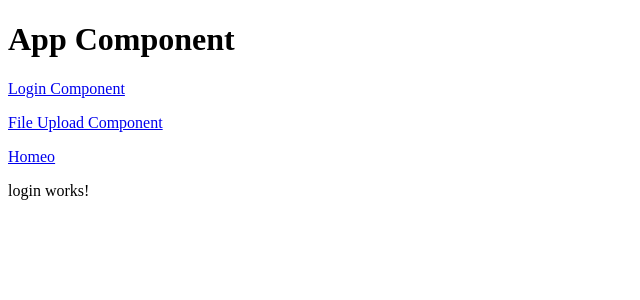
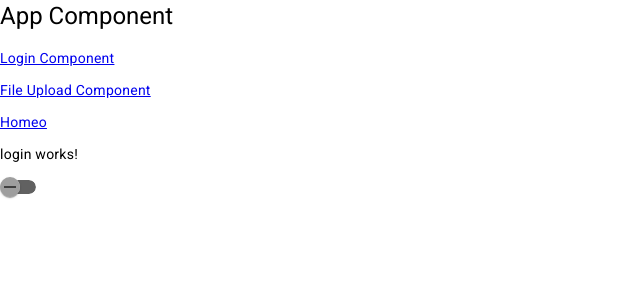
Before and after one commit to ThisIsArnab/file-sharing-app-ui, an Angular app: page /login in a window 1280 px wide. Shown: the top 300 px of the page, without its empty margins (0-640 px from the left). Built offline with nearby package versions, Linux system fonts and the light colour scheme.

Commit message:
feat: Added angular material

```diff
--- a/angular.json
+++ b/angular.json
@@ -30,6 +30,7 @@
               "src/assets"
             ],
             "styles": [
+              "@angular/material/prebuilt-themes/pink-bluegrey.css",
               "src/styles.scss"
             ],
             "scripts": []
@@ -90,6 +91,7 @@
               "src/assets"
             ],
             "styles": [
+              "@angular/material/prebuilt-themes/pink-bluegrey.css",
               "src/styles.scss"
             ],
             "scripts": []
--- a/package.json
+++ b/package.json
@@ -12,10 +12,12 @@
   "private": true,
   "dependencies": {
     "@angular/animations": "^17.3.0",
+    "@angular/cdk": "^17.3.10",
     "@angular/common": "^17.3.0",
     "@angular/compiler": "^17.3.0",
     "@angular/core": "^17.3.0",
     "@angular/forms": "^17.3.0",
+    "@angular/material": "^17.3.10",
     "@angular/platform-browser": "^17.3.0",
     "@angular/platform-browser-dynamic": "^17.3.0",
     "@angular/router": "^17.3.0",
--- a/src/app/app.config.ts
+++ b/src/app/app.config.ts
@@ -2,7 +2,8 @@
 import { provideRouter } from '@angular/router';
 
 import { routes } from './app.routes';
+import { provideAnimationsAsync } from '@angular/platform-browser/animations/async';
 
 export const appConfig: ApplicationConfig = {
-    providers: [provideRouter(routes)]
+    providers: [provideRouter(routes), provideAnimationsAsync()]
 };
--- a/src/app/login/login.component.html
+++ b/src/app/login/login.component.html
@@ -1 +1,3 @@
 <p>login works!</p>
+
+<mat-slide-toggle>Toggle me!</mat-slide-toggle>
--- a/src/app/login/login.component.ts
+++ b/src/app/login/login.component.ts
@@ -1,9 +1,10 @@
 import { Component } from '@angular/core';
+import { MatSlideToggleModule } from '@angular/material/slide-toggle';
 
 @Component({
   selector: 'app-login',
   standalone: true,
-  imports: [],
+  imports: [MatSlideToggleModule],
   templateUrl: './login.component.html',
   styleUrl: './login.component.scss'
 })
--- a/src/index.html
+++ b/src/index.html
@@ -6,8 +6,10 @@
   <base href="/">
   <meta name="viewport" content="width=device-width, initial-scale=1">
   <link rel="icon" type="image/x-icon" href="favicon.ico">
+  <link href="https://fonts.googleapis.com/css2?family=Roboto:wght@300;400;500&display=swap" rel="stylesheet">
+  <link href="https://fonts.googleapis.com/icon?family=Material+Icons" rel="stylesheet">
 </head>
-<body>
+<body class="mat-typography">
   <app-root></app-root>
 </body>
 </html>
--- a/src/styles.scss
+++ b/src/styles.scss
@@ -1 +1,4 @@
 /* You can add global styles to this file, and also import other style files */
+
+html, body { height: 100%; }
+body { margin: 0; font-family: Roboto, "Helvetica Neue", sans-serif; }
```
Also changed, not shown: 1 other file (tests, documents, lock files or other folders).
